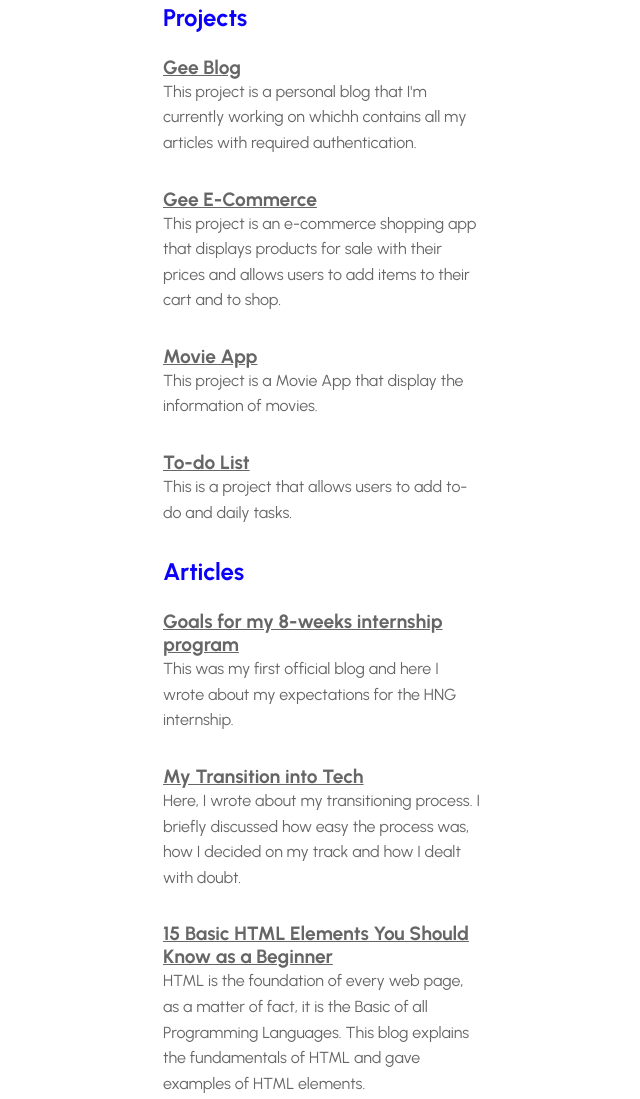
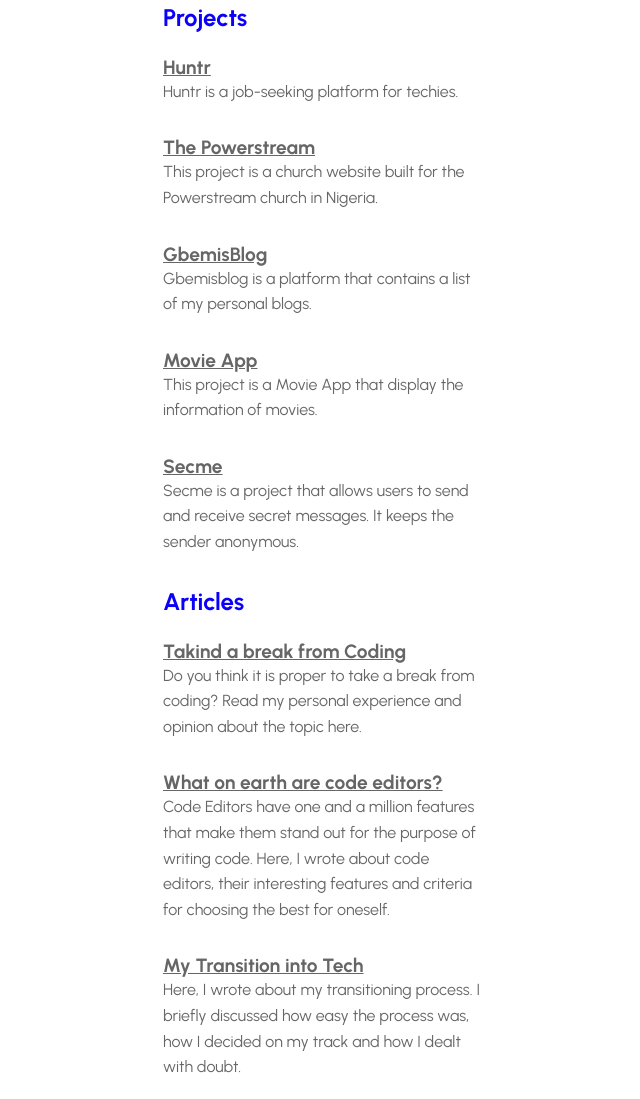
Before and after one commit to oladetoungee/gbemisolaResume, a plain HTML site: page index.html in a window 1280 px wide. Shown: the part 1280-2379 px from the top of the page, without its empty margins (157-797 px from the left). Drawn offline with nearby package versions, Linux system fonts and the light colour scheme; no server answers.

Commit message:
resume-update

```diff
--- a/index.html
+++ b/index.html
@@ -94,24 +94,38 @@
            <div class="experience__container">
             <h1 class="experience__heading">Projects</h1>
             <div class="experience">
-                <a class="experience__role" href="https://gbemiblog.netlify.app">Gee Blog</a>
+                <div class="experience">
+                    <a class="experience__role" href="https://huntr.netlify.app/" target="_blank">Huntr</a>
+
+                    <p class="experience__info">
+                      Huntr is a job-seeking platform for techies.
+
+                    </p>
+                </div>
+
+            </div>
+            <div class="experience">
+                <a class="experience__role" href="https://powerstreamweb.netlify.app" target="_blank">The Powerstream</a>
 
                 <p class="experience__info">
-                   This project is a personal blog that I'm currently working on whichh contains all my articles with required authentication.
+                   This project is a church website built for the Powerstream church in Nigeria.
 
                 </p>
             </div>
             <div class="experience">
-                <a class="experience__role" href="https://geeecommerceapp.netlify.app"> Gee E-Commerce</a>
+                <div class="experience">
+                    <a class="experience__role" href="https://gbemiblog.netlify.app" target="_blank">GbemisBlog</a>
 
-                <p class="experience__info">
-                   This project is an e-commerce shopping app that displays products for sale with their prices and allows users to add items to their cart and to shop.
+                    <p class="experience__info">
+                     Gbemisblog is a platform that contains a list of my personal blogs.
 
-                </p>
+                    </p>
+                </div>
+
             </div>
 
             <div class="experience">
-                <a class="experience__role" href="https://github.com/oladetoungee/movie-app">Movie App</a>
+                <a class="experience__role" href="https://geemovies.netlify.app" target="_blank">Movie App</a>
 
                 <p class="experience__info">
                    This project is a Movie App that display the information of movies.
@@ -119,10 +133,10 @@
                 </p>
             </div>
             <div class="experience">
-                <a href="https://github.com/oladetoungee/to-do-app" class="experience__role">To-do List</a>
+                <a href="https://secmeapp.netlify.app/" class="experience__role" target="_blank">Secme</a>
 
                 <p class="experience__info">
-                   This is a project that allows users to add to-do and daily tasks.
+                   Secme is a project that allows users to send and receive secret messages. It keeps the sender anonymous.
 
                 </p>
             </div>
@@ -130,15 +144,23 @@
            <div class="experience__container">
             <h1 class="experience__heading">Articles</h1>
             <div class="experience">
-                <a class="experience__role" href="https://oladetoungee.hashnode.dev/goals-for-my-8-weeks-internship-program">Goals for my 8-weeks internship program</a>
+                <a class="experience__role" target="_blank" href="https://oladetoungee.hashnode.dev/taking-a-break-from-coding#ckzxqcmhd02av14nvhgc53jzv">Takind a break from Coding</a>
 
                 <p class="experience__info">
-                   This was my first official blog and here I wrote about my expectations for the HNG internship.
+                    Do you think it is proper to take a break from coding? Read my personal experience and opinion about the topic here.
 
                 </p>
             </div>
             <div class="experience">
-                <a class="experience__role" href="https://oladetoungee.hashnode.dev/my-transition-into-tech">My Transition into Tech</a>
+                <a class="experience__role" target="_blank" href="https://oladetoungee.hashnode.dev/what-on-earth-are-code-editors">What on earth are code editors?</a>
+
+                <p class="experience__info">
+                    Code Editors have one and a million features that make them stand out for the purpose of writing code. Here, I wrote about code editors, their interesting features and criteria for choosing the best for oneself.
+
+                </p>
+            </div>
+            <div class="experience">
+                <a class="experience__role" target="_blank" href="https://oladetoungee.hashnode.dev/my-transition-into-tech">My Transition into Tech</a>
 
                 <p class="experience__info">
                    Here, I wrote about my transitioning process. I  briefly discussed how easy the process was, how I decided on my track and how I dealt with doubt.
@@ -147,10 +169,18 @@
             </div>
 
             <div class="experience">
-                <a class="experience__role" href="https://oladetoungee.hashnode.dev/15-basic-html-elements-you-should-know-as-a-beginner">15 Basic HTML Elements You Should Know as a Beginner</a>
+                <a class="experience__role" target="_blank" href="https://oladetoungee.hashnode.dev/15-basic-html-elements-you-should-know-as-a-beginner">15 Basic HTML Elements You Should Know as a Beginner</a>
 
                 <p class="experience__info">
                     HTML is the foundation of every web page, as a matter of fact, it is the Basic of all Programming Languages. This blog explains the fundamentals of HTML and gave examples of HTML elements.
+
+                </p>
+            </div>
+            <div class="experience">
+                <a class="experience__role" target="_blank" href="https://oladetoungee.hashnode.dev/goals-for-my-8-weeks-internship-program">Goals for my 8-weeks internship program</a>
+
+                <p class="experience__info">
+                   This was my first official blog and here I wrote about my expectations for the HNG internship.
 
                 </p>
             </div>
```
